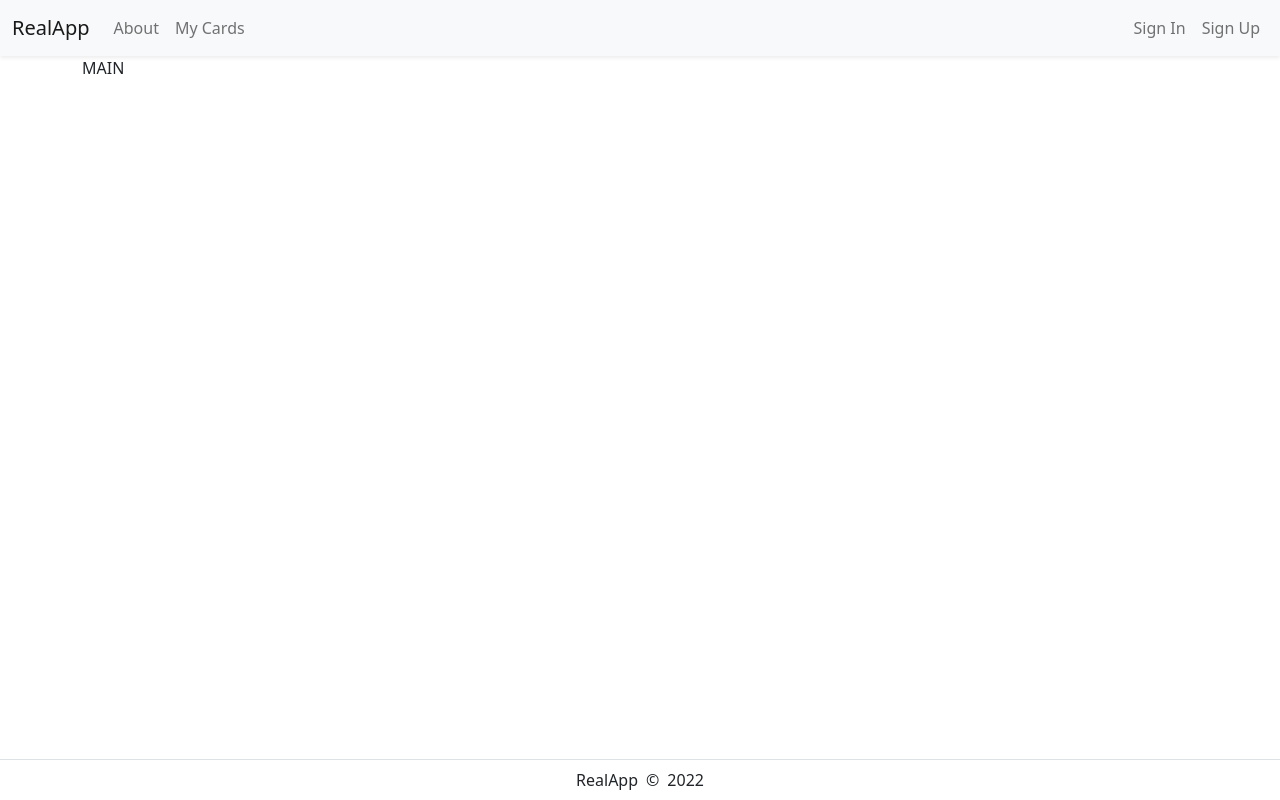
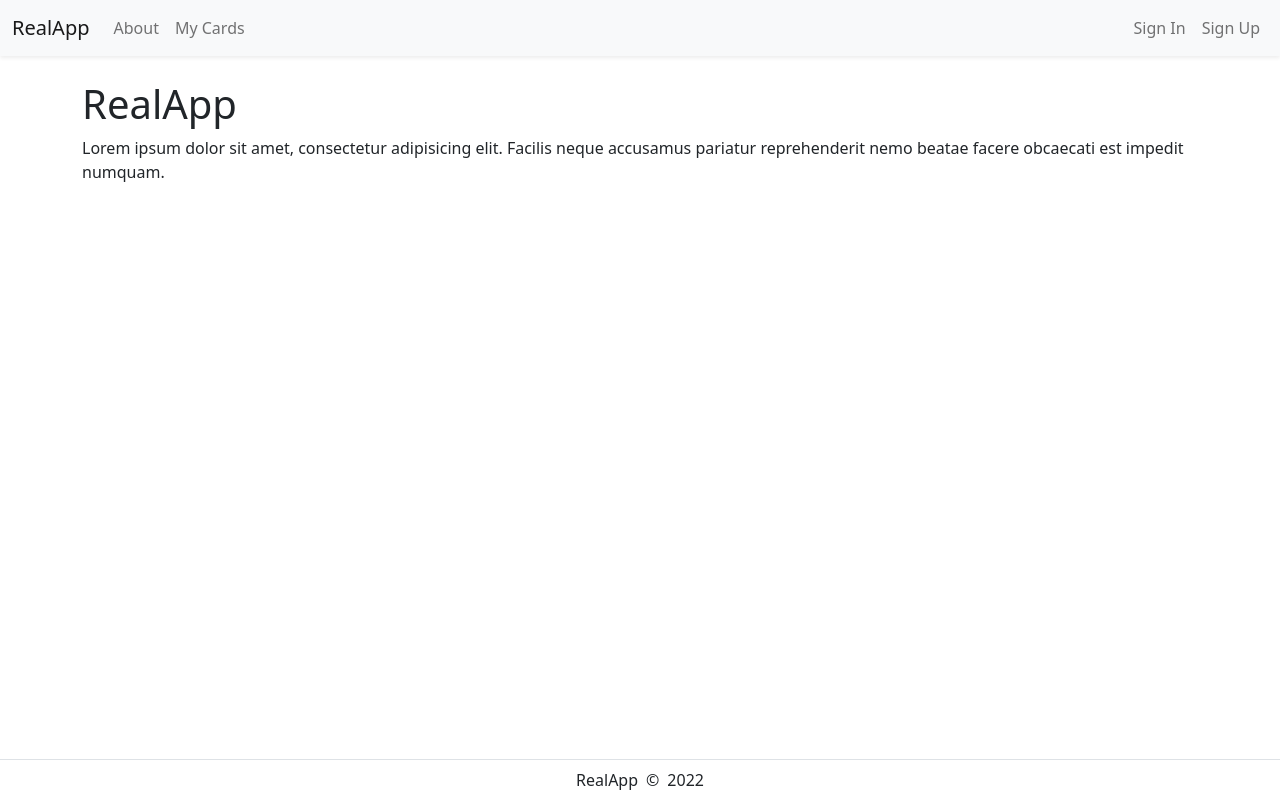
Before and after one commit to zadokdaniel/W040422MR, a React (Create React App) app in the folder W040422MR - 2022.11.21/real-app-front/: page / in a window 1280 px wide. Built offline with nearby package versions, Linux system fonts and the light colour scheme; the HTML template or start-up script is replaced by a standard one.

Commit message:
create home page component

```diff
--- a/W040422MR - 2022.11.21/real-app-front/src/App.jsx
+++ b/W040422MR - 2022.11.21/real-app-front/src/App.jsx
@@ -1,6 +1,7 @@
 import "./App.css";
 import Footer from "./components/footer";
 import Navbar from "./components/navbar";
+import Home from "./components/home";
 
 function App() {
   return (
@@ -9,7 +10,9 @@ function App() {
         <Navbar />
       </header>
 
-      <main className="flex-fill container">MAIN</main>
+      <main className="flex-fill container">
+        <Home />
+      </main>
 
       <Footer />
     </div>
--- /dev/null
+++ b/W040422MR - 2022.11.21/real-app-front/src/components/home.jsx
@@ -0,0 +1,24 @@
+const Home = () => {
+  return (
+    <>
+      <div className="row">
+        <div className="col-12 mt-4">
+          <h1>
+            Real<i className="bi bi-geo-fill"></i>App
+          </h1>
+        </div>
+      </div>
+      <div className="row">
+        <div className="col-12">
+          <p>
+            Lorem ipsum dolor sit amet, consectetur adipisicing elit. Facilis
+            neque accusamus pariatur reprehenderit nemo beatae facere obcaecati
+            est impedit numquam.
+          </p>
+        </div>
+      </div>
+    </>
+  );
+};
+
+export default Home;
```
Also changed, not shown: 1 other file (tests, documents, lock files or other folders).
